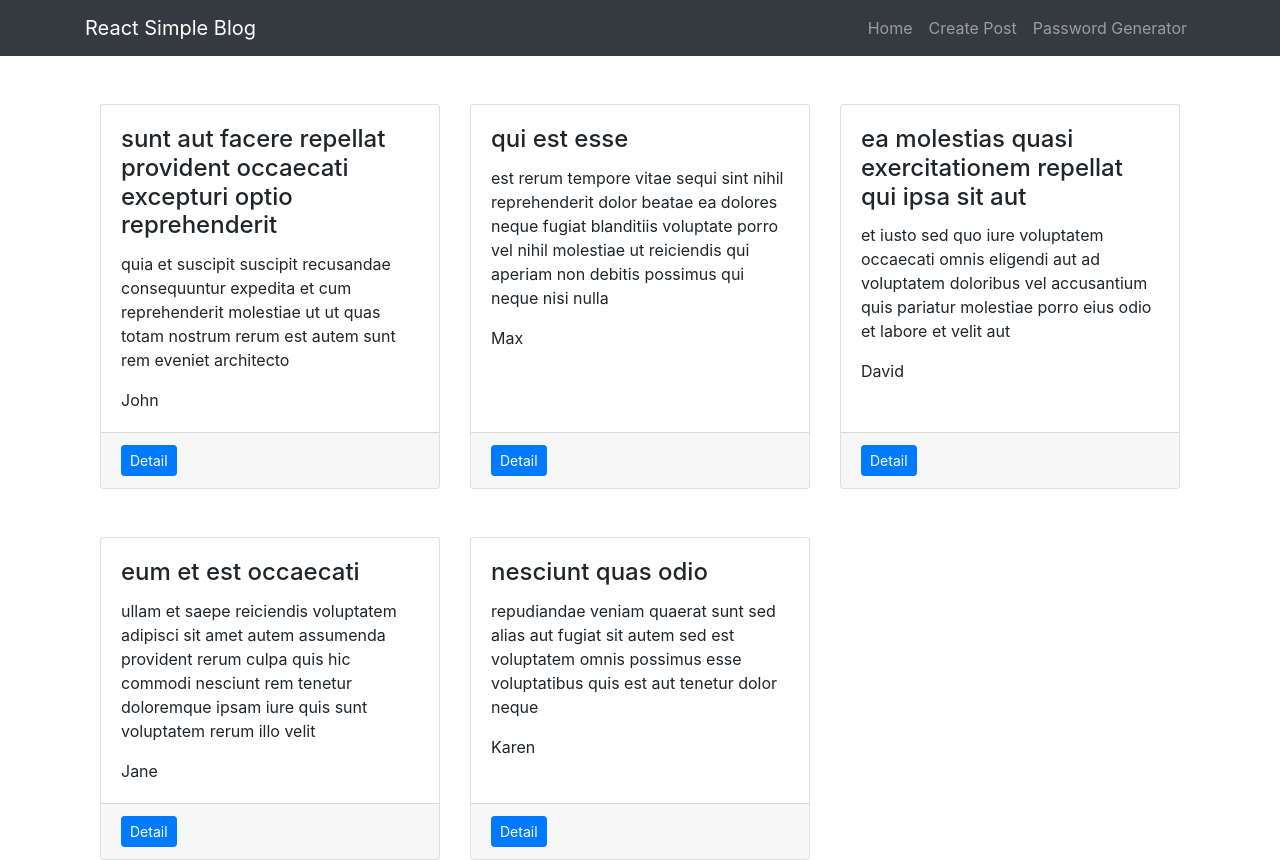
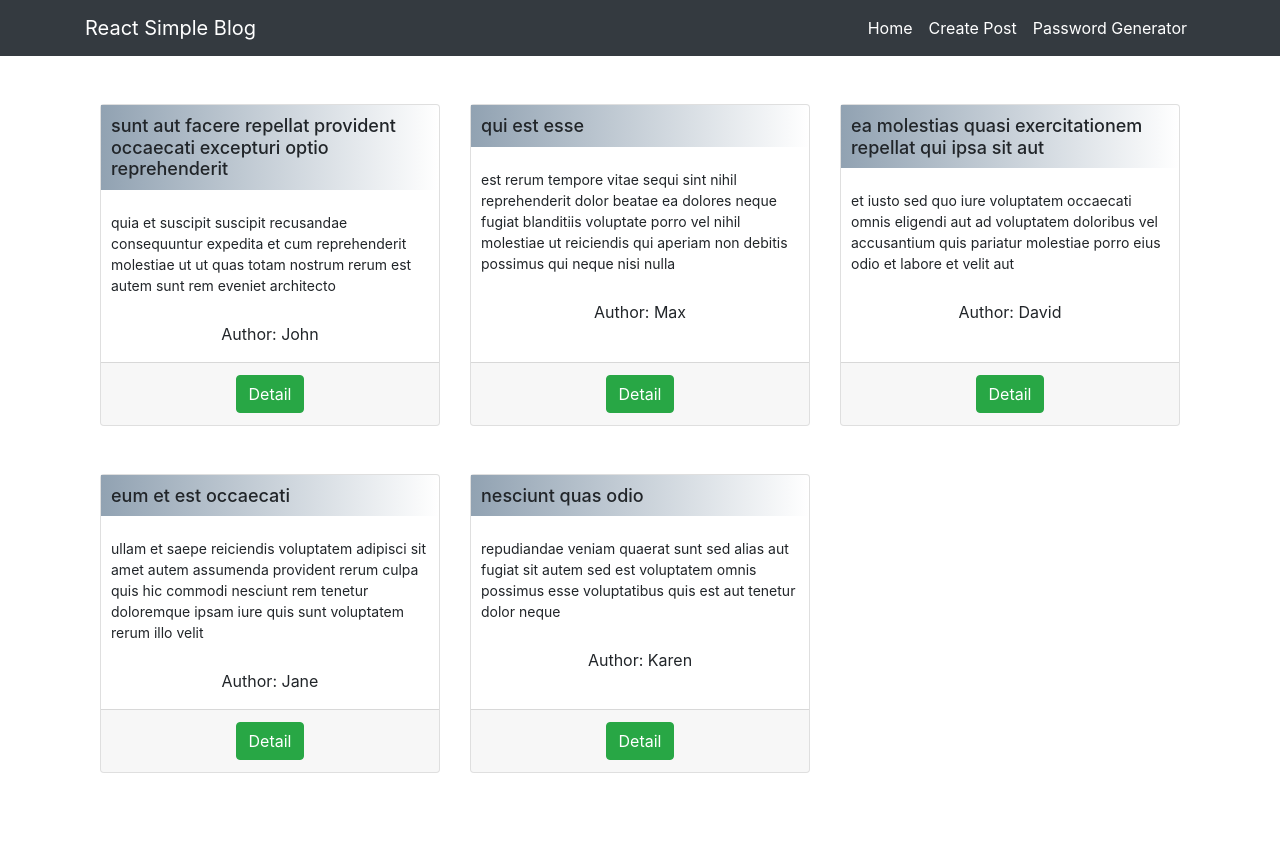
Before and after one commit to berthojoris/react-sample-blog, a React (Create React App) app: page / in a window 1280 px wide. After the commit the page ends 800 px from the top, so only its background shows below. Built offline with nearby package versions, Linux system fonts and the light colour scheme.

Commit message:
Custom css

```diff
--- a/package.json
+++ b/package.json
@@ -4,6 +4,7 @@
 	"private": true,
 	"dependencies": {
 		"dexie": "^2.0.4",
+		"jquery": "^3.4.1",
 		"lodash": "^4.17.14",
 		"react": "^16.8.6",
 		"react-dom": "^16.8.6",
--- a/src/components/Blog.js
+++ b/src/components/Blog.js
@@ -1,5 +1,5 @@
 import React, { Component } from 'react'
-import { Link } from "react-router-dom";
+import ButtonLink from "./../components/ButtonLink";
 
 export default class Blog extends Component {
     render() {
@@ -9,10 +9,10 @@ export default class Blog extends Component {
                 <div className="card h-100">
                     <div className="card-body"><h2 className="card-title">{title}</h2>
                     <p className="card-text">{body}</p>
-                    <span className="text-center">{author}</span>
+                    <p className="card-author">Author: {author}</p>
                     </div>
                     <div className="card-footer">
-                        <Link className="btn btn-primary btn-sm" to={detailpage}>Detail</Link>
+                        <ButtonLink linkTo={detailpage} text="Detail" typeSize="btn btn-success"/>
                     </div>
                 </div>
             </div>
--- /dev/null
+++ b/src/components/ButtonLink.js
@@ -0,0 +1,11 @@
+import React, { Component } from 'react'
+import { Link } from "react-router-dom";
+
+export default class ButtonLink extends Component {
+    render() {
+        const {linkTo, text, typeSize} = this.props;
+        return (
+            <Link className={typeSize} to={linkTo}>{text}</Link>
+        )
+    }
+}
--- a/src/pages/Home.js
+++ b/src/pages/Home.js
@@ -20,22 +20,24 @@ class Home extends Component {
 		db.version(1).stores({
 			blogs: "++id,title,body,author,slugtitle"
 		});
-		const data = db.blogs.toCollection().count(function (count) {
-			return count;
+		db.blogs.toCollection().count((totaldata) => {
+			this.setState({
+				totalData: totaldata
+			});
 		});
-		const totalData = data._stackHolder.columnNumber;
-		if(parseInt(totalData) > 0) {
+
+		if(parseInt(this.state.totalData) > 0) {
 			db.blogs.toArray((result) => {
 				this.setState({
 					isLoaded: false,
-					totalData: totalData,
+					totalData: this.state.totalData,
 					blogdata: result
 				});
 			});
 		} else {
 			this.setState({
 				isLoaded: false,
-				totalData: totalData,
+				totalData: this.state.totalData,
 				blogdata: PostData
 			});
 		}
--- a/src/pages/Post.js
+++ b/src/pages/Post.js
@@ -1,6 +1,6 @@
 import React, { Component } from "react";
 import SimpleReactValidator from 'simple-react-validator';
-import _ from "lodash";
+import Dexie from "dexie";
 class Post extends Component {
 
 	constructor (props) {
@@ -9,34 +9,19 @@ class Post extends Component {
 		this.state = {
 			title: "",
 			body: "",
-			author: "",
-			currentPostData: []
+			author: ""
 		}
 	}
 
 	componentDidMount() {
-		// let autoIncrement = 0;
-		// var _this = this;
-		const localDB = localStorage.getItem('post');
-		const lastData = _.last(localDB);
-		console.log(lastData);
-		// if(!_.isEmpty(localDB)) {
-		// 	const lastData = _.last(JSON.stringify(localDB));
-		// 	autoIncrement = parseInt(lastData.id + 1);
-		// } else {
-		// 	autoIncrement = 1;
-		// }
-		// console.log(autoIncrement);
-		// _.forEach(PostData, function(value) {
-		// 	_this.state.currentPostData.push([1, 2, 3]);
-		// 	var dataToAppend = {
-		// 		author: "Test author",
-		// 		id: 111,
-		// 		title: "Test Title",
-		// 		body: "Test Body"
-		// 	};
-		// });
-		// console.log(this.state.currentPostData);
+		var db = new Dexie("BlogDatabase");
+		db.version(1).stores({
+			blogs: "++id,title,body,author,slugtitle"
+		});
+
+		db.blogs.orderBy('id').last().then(function (results) {
+			console.log (results);
+		});
 	}
 
 	submitForm() {
--- a/src/pages/PostDetail.js
+++ b/src/pages/PostDetail.js
@@ -1,6 +1,7 @@
 import React, { Component } from "react";
 import _ from "lodash";
 import Dexie from "dexie";
+import PostData from "./../data/data.json";
 class PostDetail extends Component {
 
 	constructor (props) {
@@ -31,8 +32,18 @@ class PostDetail extends Component {
 
 		db.blogs.where('id').equals(payload).first((result) => {
 			if(_.isEmpty(result)) {
-				alert("Data Not Found");
-				this.props.history.push('/')
+				const findOneFromJson = _.find(PostData, {id: payload});
+				if(_.isEmpty(findOneFromJson)) {
+					alert("Data Not Found");
+					this.props.history.push('/')
+				} else {
+					this.setState({
+						id: payload,
+						title: findOneFromJson.title,
+						body: findOneFromJson.body,
+						author: findOneFromJson.author
+					});
+				}
 			} else {
 				this.setState({
 					id: result.id,
@@ -52,6 +63,7 @@ class PostDetail extends Component {
 						<div className="card-body">
 							<h2 className="card-title">{this.state.title}</h2>
 							<p className="card-text">{this.state.body}</p>
+							<p className="card-author">Author {this.state.author}</p>
 						</div>
 					</div>
 				</div>
--- a/src/template/css/custom.css
+++ b/src/template/css/custom.css
@@ -2,7 +2,9 @@
     background-color: #00D8FF !important;
 }
 .h2, h2 {
-    font-size: 1.5rem;
+    font-size: 18px;
+    background-image: linear-gradient(to right, rgba(145,162,178), rgba(255,0,0,0));
+    padding: 10px;
 }
 .errorMsg {
     color: #FF0000;
@@ -11,3 +13,20 @@
     color: #FF0000;
     font-size: 12px;
 }
+.navbar-dark .navbar-nav .nav-link {
+    color: #ffffff;
+}
+.card-body {
+    flex: 1 1 auto;
+    padding: 0;
+}
+.card-text {
+    padding: 10px;
+    font-size: 14px;
+}
+.card-author {
+    text-align: center;
+}
+.card-footer {
+    text-align: center;
+}
--- /dev/null
+++ b/src/template/css/news_card.css
@@ -0,0 +1,214 @@
+*, *:after, *:before {
+	box-sizing: border-box;
+}
+
+h2, h4, p, ul, li {
+	margin: 0;
+	padding: 0;
+}
+
+h2, h4 {
+	font-family: 'Oswald', sans-serif;
+	text-transform: uppercase;
+	color: #333333;
+}
+
+h2 {
+	font-size: 14px;
+	font-weight: 500;
+	letter-spacing: -0.2px;
+	margin-bottom: 10px;
+}
+
+p, li {
+	font-family: "Roboto", sans-serif;
+	font-weight: 400;
+	color: #555;
+	line-height: 22px;
+}
+
+ul, li {
+	text-decoration: none;
+	list-style: disc outside;
+}
+
+ul {
+	padding-left: 20px;
+}
+
+svg {
+	margin: 0px;
+	min-width: 24px;
+	min-height: 24px;
+}
+
+body {
+	background-color: #dadce2;
+	background-image: linear-gradient(140deg, white, #dadce2);
+	margin: 0;
+	width: 100vw;
+	min-height: 450px;
+	height: 130vh;
+	display: flex;
+	align-items: center;
+	justify-content: center;
+}
+
+.cardContainer {
+	position: relative;
+	width: 300px;
+	height: 400px;
+	min-width: 300px;
+	min-height: 400px;
+	margin: 4px;
+	perspective: 1000px;
+}
+
+.active {
+	transform: translateZ(0px) rotateY(180deg) !important;
+}
+
+.active:after {
+	display: none;
+}
+
+.card {
+	display: inline-block;
+	width: 100%;
+	height: 100%;
+	cursor: pointer;
+	-moz-backface-visibility: hidden;
+	transform-style: preserve-3d;
+	transform: translateZ(-100px);
+	transition: all 0.4s cubic-bezier(0.165, 0.84, 0.44, 1);
+}
+
+.card:after {
+	content: '';
+	position: absolute;
+	z-index: -1;
+	width: 100%;
+	height: 100%;
+	border-radius: 5px;
+	box-shadow: 0 14px 50px -4px rgba(0, 0, 0, 0.15);
+	opacity: 0;
+	transition: all 0.6s cubic-bezier(0.165, 0.84, 0.44, 1.4);
+}
+
+.card:hover {
+	transform: translateZ(0px);
+}
+
+.card:hover:after {
+	opacity: 1;
+}
+
+.card .side {
+	-webkit-backface-visibility: hidden;
+	backface-visibility: hidden;
+	position: absolute;
+	width: 100%;
+	height: 100%;
+	border-radius: 5px;
+	background-color: white;
+}
+
+.card .front {
+	z-index: 2;
+}
+
+.card .back {
+	transform: rotateY(180deg);
+}
+
+.card .info {
+	padding: 16px;
+}
+
+.front .img {
+	background-color: #dadce2;
+	background-position: center;
+	background-size: cover;
+	border-radius: 5px 5px 0 0;
+	width: 100%;
+	height: 250px;
+}
+
+.front .img1 {
+	background-image: url(http://i.imgur.com/1aE1nMA.jpg);
+}
+
+.front .img2 {
+	background-image: url(http://i.imgur.com/2p9VXAn.jpg);
+}
+
+.front .img3 {
+	background-image: url(http://i.imgur.com/I5ABT2v.jpg);
+}
+
+.back {
+	position: relative;
+}
+
+.back h2 {
+	margin-top: 6px;
+	margin-bottom: 18px;
+}
+
+.back .reviews {
+	display: flex;
+	align-items: center;
+	margin-bottom: 12px;
+	cursor: pointer;
+}
+
+.back .reviews p {
+	color: #c4c4c4;
+	font-weight: 300;
+	margin: 1px 0 0 6px;
+	transition: 0.3s ease-in-out;
+}
+
+.back .reviews:hover p {
+	color: #555;
+}
+
+.back li {
+	line-height: 22px;
+	margin: 2px 0 6px 0;
+}
+
+.back .btn {
+	position: absolute;
+	bottom: 16px;
+	width: calc(100% - 32px);
+	height: 56px;
+	display: flex;
+	align-items: center;
+	justify-content: center;
+	background-color: #FFC324;
+	background-image: linear-gradient(-90deg, #FFB714, #FFE579);
+	border-radius: 5px;
+	cursor: pointer;
+}
+
+.back .btn:hover h4 {
+	transform: translateX(0px);
+}
+
+.back .btn:hover svg {
+	transform: translateX(0px);
+	opacity: 1;
+}
+
+.back .btn h4 {
+	transform: translateX(12px);
+	transition: transform 0.3s ease-out;
+}
+
+.back .btn svg {
+	margin: 1px 0 0 4px;
+	transform: translateX(-8px);
+	opacity: 0;
+	transition: all 0.3s ease-out;
+}
```
Also changed, not shown: src/components/Newscard.js (added, +23 -0 lines), 1 other file (tests, documents, lock files or other folders).
